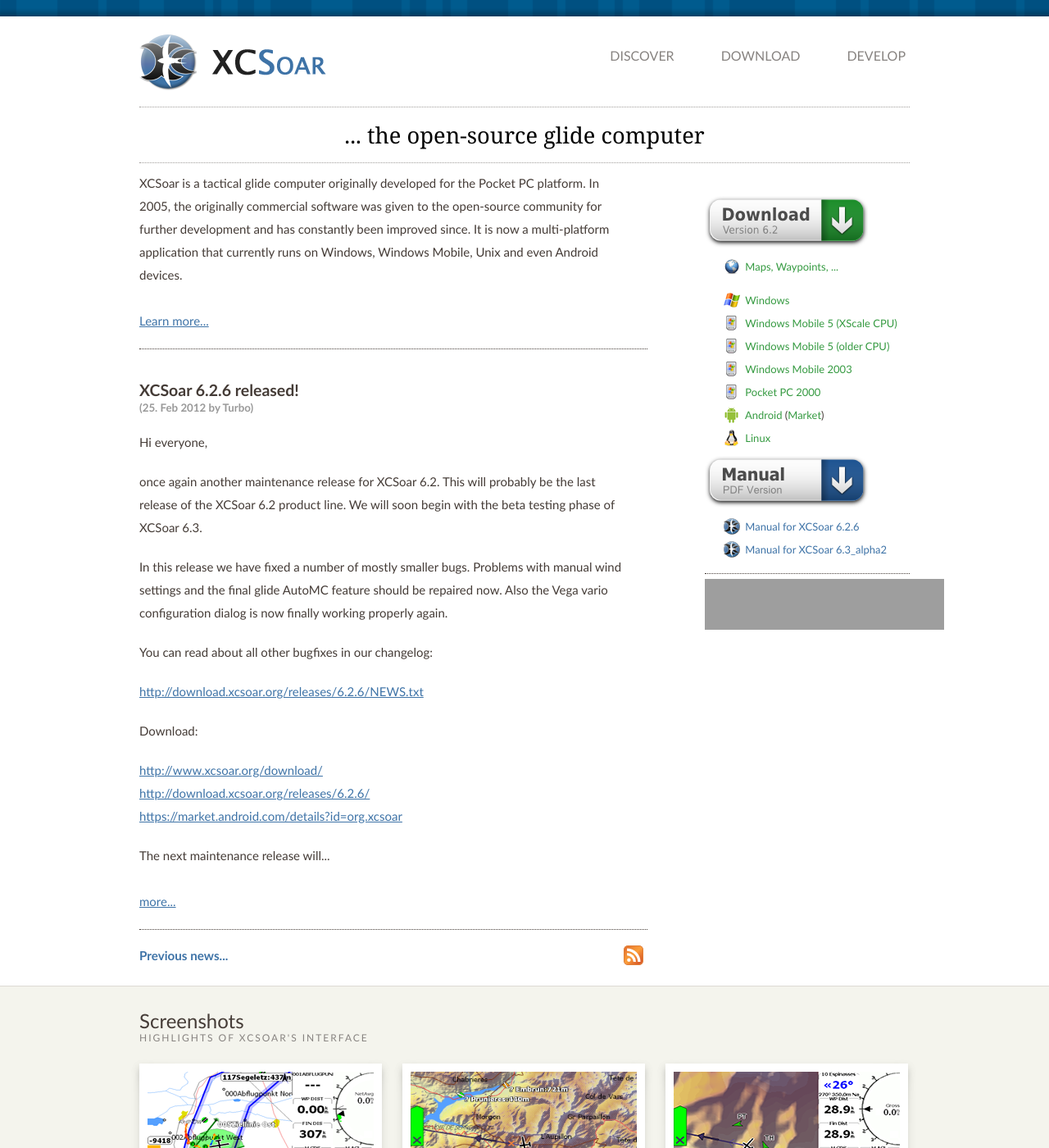
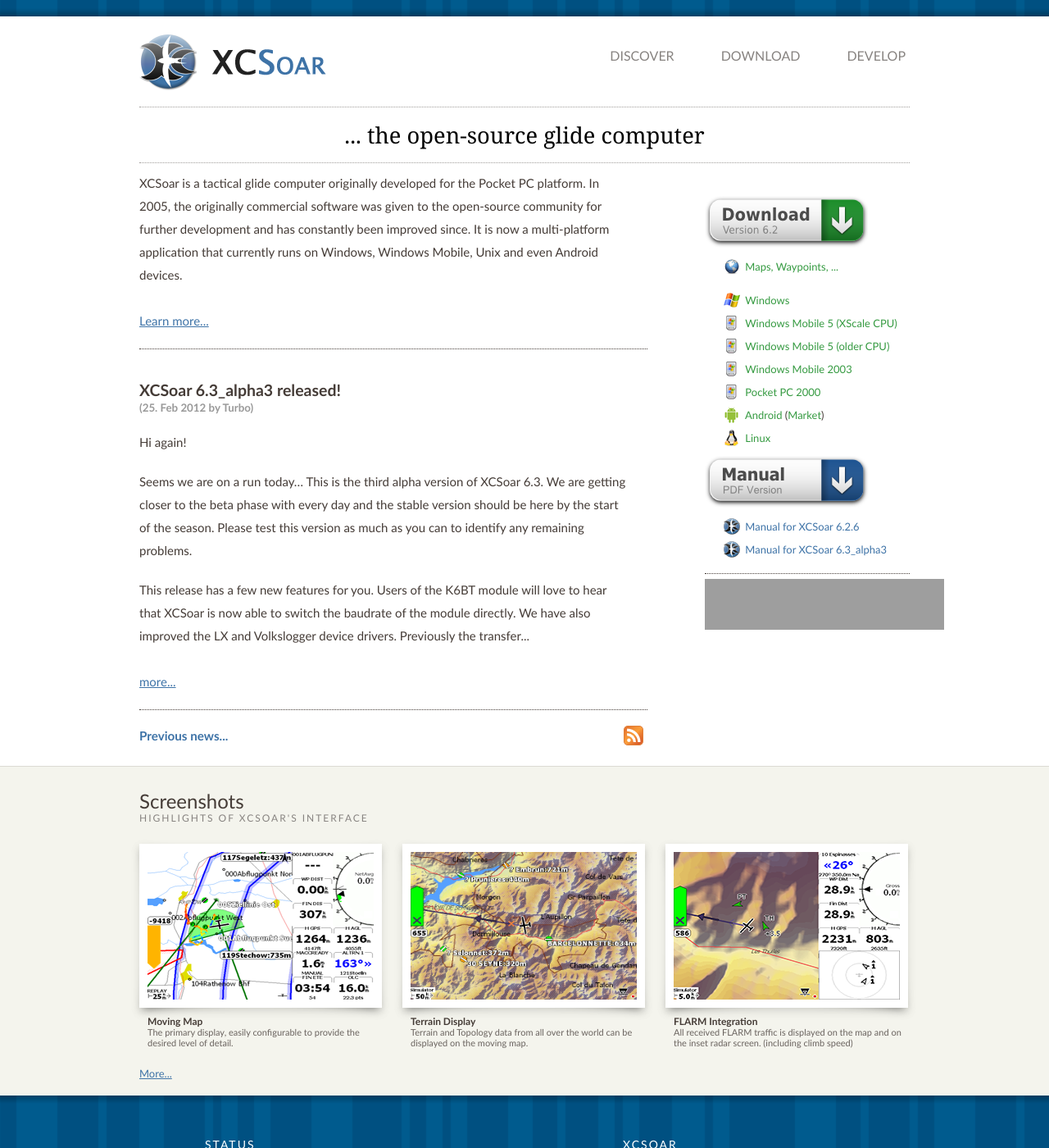
Before and after one commit to XCSoar/website, a Jekyll site: the page built from index.html, in a window 1280 px wide and 1400 px high. Shown: the whole window at 82% size. Built offline with Jekyll 4.4.1, drawn with Linux system fonts in a browser that asks for light colours; grey boxes are pictures that could not be loaded.

Commit message:
release 6.3_alpha3

```diff
--- a/_config.yml
+++ b/_config.yml
@@ -1,7 +1,7 @@
 permalink: /discover/:year/:month/:day/:title.html
 
 xcsoar_stable_version: 6.2.6
-xcsoar_testing_version: 6.3_alpha2
+xcsoar_testing_version: 6.3_alpha3
 xcsoar_old_version: 6.1.5
 
 xcsoar_next_milestone: 'XCSoar 6.3'
--- /dev/null
+++ b/_posts/2012-02-25-XCSoar_6.3_alpha3_released.md
@@ -0,0 +1,38 @@
+---
+layout: post
+color: blue
+title: XCSoar 6.3_alpha3 released!
+author: Turbo
+---
+Hi again!
+
+Seems we are on a run today... This is the third alpha version of XCSoar 6.3.
+We are getting closer to the beta phase with every day and the stable version
+should be here by the start of the season. Please test this version as much as
+you can to identify any remaining problems.
+
+This release has a few new features for you. Users of the K6BT module will
+love to hear that XCSoar is now able to switch the baudrate of the module
+directly. We have also improved the LX and Volkslogger device drivers.
+Previously the transfer connection to LX devices was timing out when in the
+flight list dialog. This problem should be fixed now. Our flight download code
+is still not quite as perfect as we wish it would be, but we are working on
+improving that!
+
+If you notice that XCSoar doesn't have support for your device yet
+(Zander ZS1 for example) please contact the manufacturer and ask them to
+cooperate with us by sending us the necessary documentation to implement these
+features.
+
+Change log:
+
+ <{{ site.download_server_url }}6.3_alpha3/NEWS.txt>
+
+Download:
+
+ [http://www.xcsoar.org/download/latest.html](/download/latest.html)
+ <{{ site.download_server_url }}6.3_alpha3/>
+ <https://market.android.com/details?id=org.xcsoar.testing>
+
+The next maintenance release will be 6.2.7, to be released on demand.
+The next major release will be 6.3, going beta soon.
```
